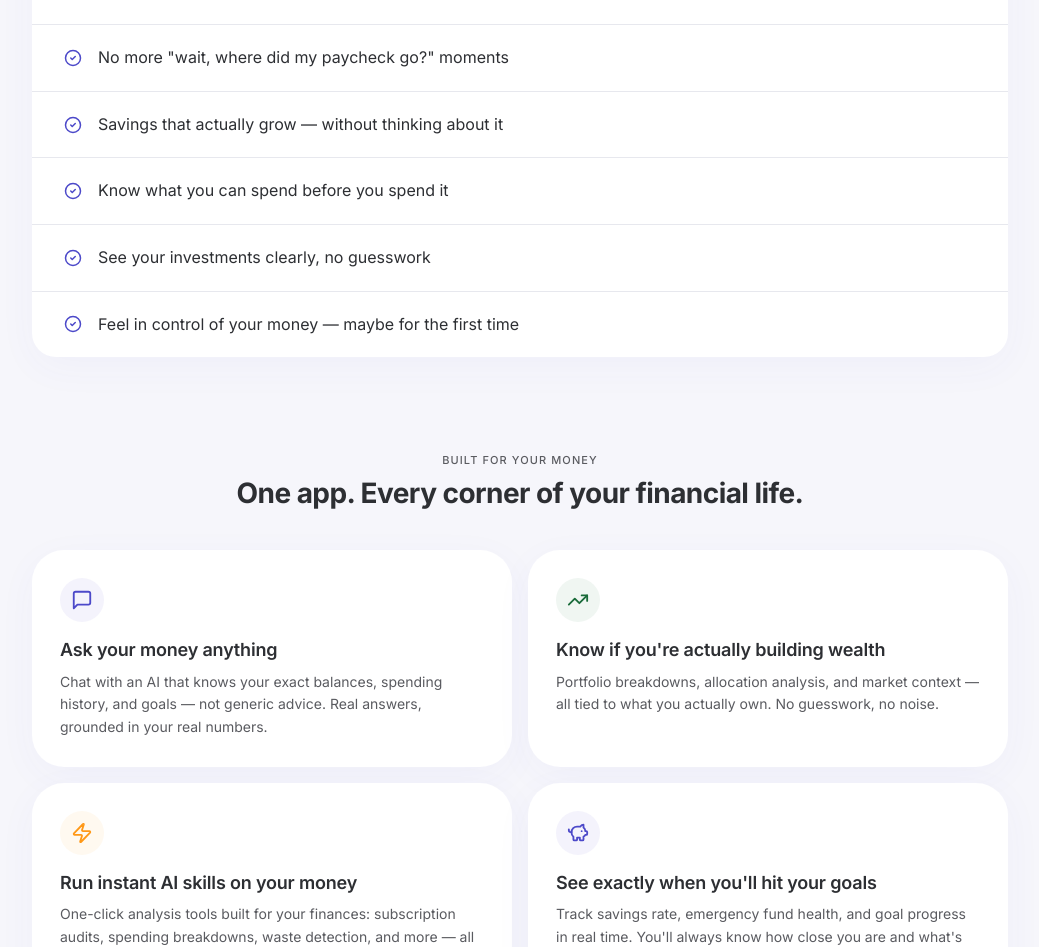
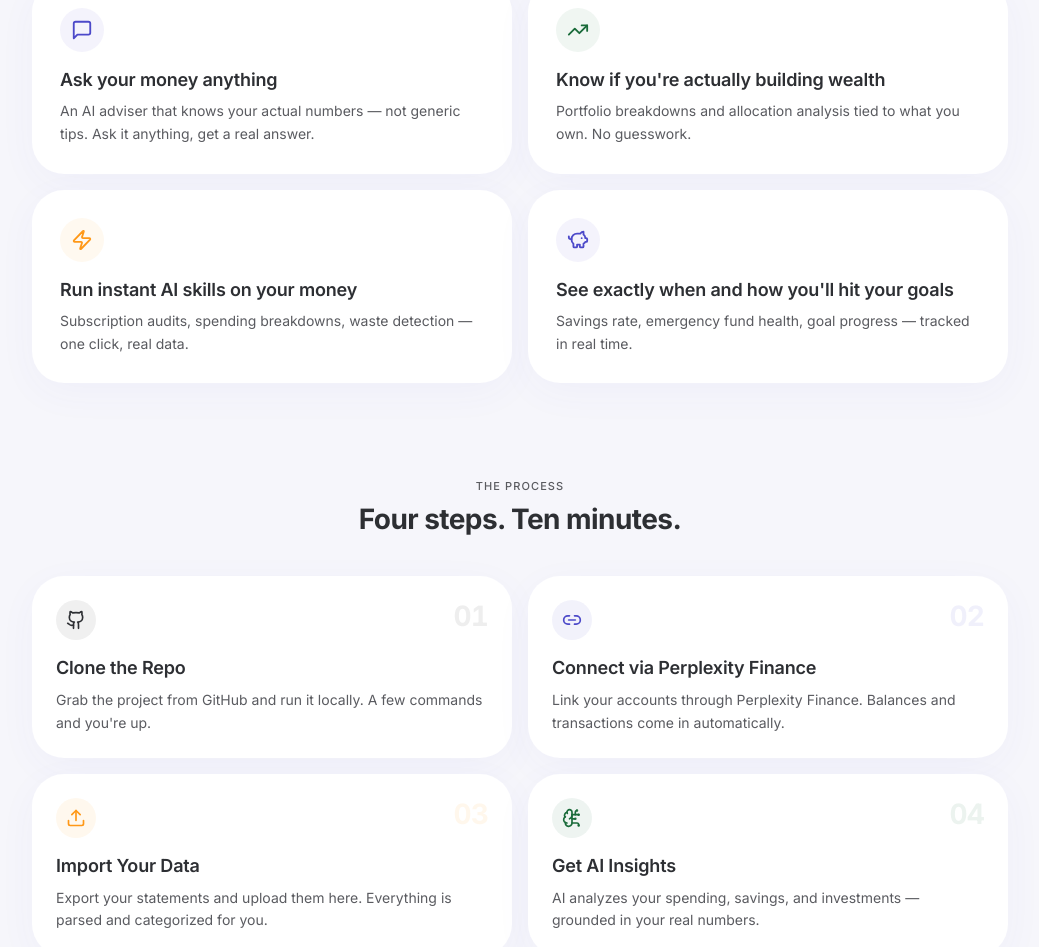
Before and after one commit to SoSaLay/ai-fix-my-money, a Next.js app in the folder luminous-ledger/: page / in a window 1280 px wide. Shown: the part 1511-2458 px from the top of the page, without its empty margins (120-1159 px from the left). Built offline with nearby package versions, Linux system fonts and the light colour scheme.

Commit message:
Restructure landing page: move AI features after story, remove outcomes, add GitHub step

```diff
--- a/luminous-ledger/app/(marketing)/page.tsx
+++ b/luminous-ledger/app/(marketing)/page.tsx
@@ -2,7 +2,7 @@ import Link from 'next/link'
 import { Button } from '@/components/ui/button'
 import {
   ArrowRight, CheckCircle2, Sparkles,
-  Link2, Upload, BrainCircuit, TrendingUp, PiggyBank, Zap, MessageSquare,
+  Link2, Upload, BrainCircuit, TrendingUp, PiggyBank, Zap, MessageSquare, Github,
 } from 'lucide-react'
 
 // ─────────────────────────────────────────────────────────────────────────────
@@ -126,23 +126,30 @@ function DashboardMockup() {
 const STEPS = [
   {
     number: '01',
+    icon: <Github size={20} />,
+    title: 'Clone the Repo',
+    body: 'Grab the project from GitHub and run it locally. A few commands and you\'re up.',
+    color: '#2d2f33',
+  },
+  {
+    number: '02',
     icon: <Link2 size={20} />,
     title: 'Connect via Perplexity Finance',
-    body: 'Link your accounts through Perplexity Finance. Your balances and transactions come in automatically.',
+    body: 'Link your accounts through Perplexity Finance. Balances and transactions come in automatically.',
     color: '#4c49c9',
   },
   {
-    number: '02',
+    number: '03',
     icon: <Upload size={20} />,
     title: 'Import Your Data',
     body: 'Export your statements and upload them here. Everything is parsed and categorized for you.',
     color: '#ff9817',
   },
   {
-    number: '03',
+    number: '04',
     icon: <BrainCircuit size={20} />,
     title: 'Get AI Insights',
-    body: 'AI analyzes your spending, savings, and investments — every insight grounded in your real numbers.',
+    body: 'AI analyzes your spending, savings, and investments — grounded in your real numbers.',
     color: '#1a6b3a',
   },
 ]
@@ -151,35 +158,27 @@ const AI_FEATURES = [
   {
     icon: <MessageSquare size={22} />,
     title: 'Ask your money anything',
-    body: 'Chat with an AI that knows your exact balances, spending history, and goals — not generic advice. Real answers, grounded in your real numbers.',
+    body: 'An AI adviser that knows your actual numbers — not generic tips. Ask it anything, get a real answer.',
     color: '#4c49c9',
   },
   {
     icon: <TrendingUp size={22} />,
     title: 'Know if you\'re actually building wealth',
-    body: 'Portfolio breakdowns, allocation analysis, and market context — all tied to what you actually own. No guesswork, no noise.',
+    body: 'Portfolio breakdowns and allocation analysis tied to what you own. No guesswork.',
     color: '#1a6b3a',
   },
   {
     icon: <Zap size={22} />,
     title: 'Run instant AI skills on your money',
-    body: 'One-click analysis tools built for your finances: subscription audits, spending breakdowns, waste detection, and more — all from your real data.',
+    body: 'Subscription audits, spending breakdowns, waste detection — one click, real data.',
     color: '#ff9817',
   },
   {
     icon: <PiggyBank size={22} />,
-    title: 'See exactly when you\'ll hit your goals',
-    body: 'Track savings rate, emergency fund health, and goal progress in real time. You\'ll always know how close you are and what\'s slowing you down.',
+    title: 'See exactly when and how you\'ll hit your goals',
+    body: 'Savings rate, emergency fund health, goal progress — tracked in real time.',
     color: '#4c49c9',
   },
-]
-
-const OUTCOMES = [
-  'No more "wait, where did my paycheck go?" moments',
-  'Savings that actually grow — without thinking about it',
-  'Know what you can spend before you spend it',
-  'See your investments clearly, no guesswork',
-  'Feel in control of your money — maybe for the first time',
 ]
 
 // ─────────────────────────────────────────────────────────────────────────────
@@ -247,7 +246,7 @@ export default function MarketingPage() {
       </section>
 
       {/* ── Story / Bridge ── */}
-      <section className="px-6 pb-24 max-w-3xl mx-auto w-full">
+      <section className="px-6 pb-16 max-w-3xl mx-auto w-full">
         <div className="flex flex-col gap-5">
           <p className="text-label-sm text-on-surface-variant uppercase tracking-widest">The Reality</p>
           <h2 className="text-display-sm text-on-surface leading-tight">
@@ -265,24 +264,6 @@ export default function MarketingPage() {
             <p className="text-on-surface font-medium">
               AI Fix My Money finds the leaks. You keep the money.
             </p>
-          </div>
-        </div>
-      </section>
-
-      {/* ── Outcomes ── */}
-      <section className="px-6 pb-24 max-w-5xl mx-auto w-full">
-        <div className="bg-surface-container-lowest rounded-3xl shadow-card overflow-hidden">
-          <div className="px-8 pt-8 pb-6 border-b border-surface-container">
-            <p className="text-label-sm text-on-surface-variant uppercase tracking-widest mb-2">What Changes</p>
-            <h2 className="text-headline-lg text-on-surface">When you actually know your numbers</h2>
-          </div>
-          <div className="flex flex-col divide-y divide-surface-container">
-            {OUTCOMES.map((outcome) => (
-              <div key={outcome} className="flex items-center gap-4 px-8 py-5">
-                <CheckCircle2 size={18} style={{ color: '#4c49c9', flexShrink: 0 }} />
-                <p className="text-body-lg text-on-surface">{outcome}</p>
-              </div>
-            ))}
           </div>
         </div>
       </section>
@@ -315,10 +296,10 @@ export default function MarketingPage() {
       <section className="px-6 pb-24 max-w-5xl mx-auto w-full">
         <div className="text-center mb-10">
           <p className="text-label-sm text-on-surface-variant uppercase tracking-widest mb-2">The Process</p>
-          <h2 className="text-display-sm text-on-surface">Three steps. Five minutes.</h2>
+          <h2 className="text-display-sm text-on-surface">Four steps. Ten minutes.</h2>
         </div>
 
-        <div className="grid grid-cols-3 gap-4">
+        <div className="grid grid-cols-2 gap-4">
           {STEPS.map((step) => (
             <div key={step.number}
               className="bg-surface-container-lowest rounded-2xl shadow-card p-6 flex flex-col gap-4">
```
